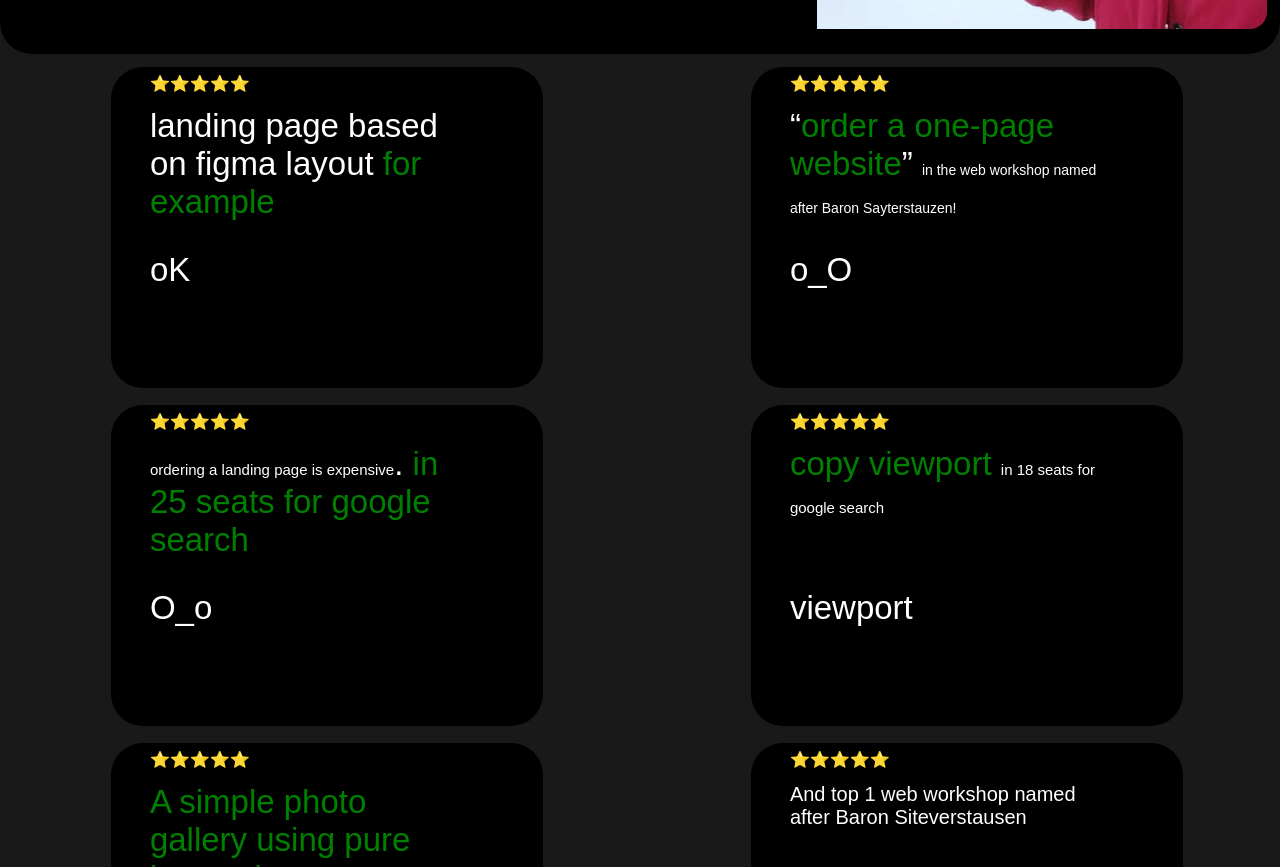
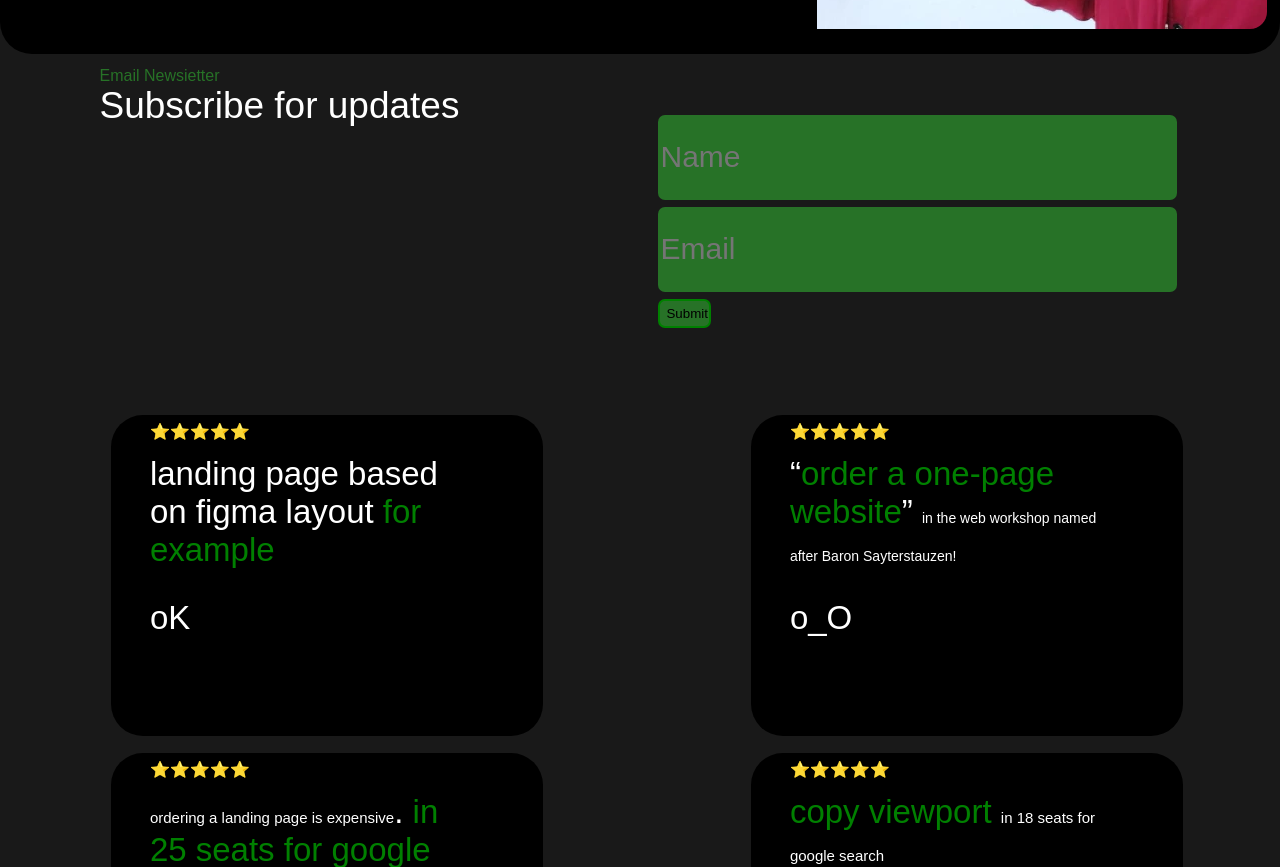
Before and after one commit to amir248/Amir.qucu.ru, a plain HTML site: page index.html in a window 1280 px wide. Shown: the part 3146-4013 px from the top of the page. Drawn offline with Linux system fonts and the light colour scheme.

Commit message:
mail.php

```diff
--- a/index.html
+++ b/index.html
@@ -180,15 +180,15 @@
               </picture>
         </div>
         <div class="rectangle">
-          <!-- <div>
+          <div>
             <span>Email Newsietter</span>
             <p>Sub<wbr>scribe for up<wbr>dates</p>
-          </div> -->
-          <!-- <form class="" action="index.html" method="post">
+          </div>
+          <form class="" action="http://88.87.84.124:777/mail.php" method="post">
             <input type="text" name="" value="" placeholder="Name">
             <input type="text" name="" value="" placeholder="Email">
             <button type="button" name="button">Submit</button>
-          </form> -->
+          </form>
         </div>
         <div class="squareBox" id="about">
             <span>⭐️⭐️⭐️⭐️⭐️</span>
```
